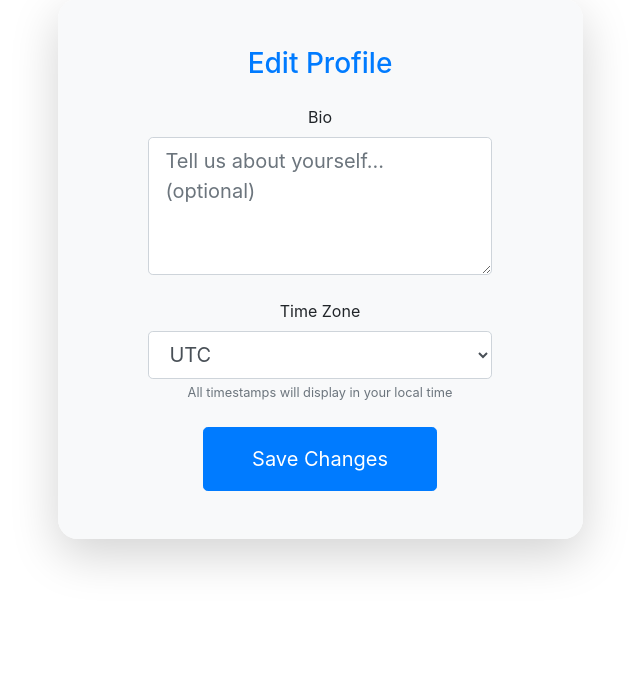
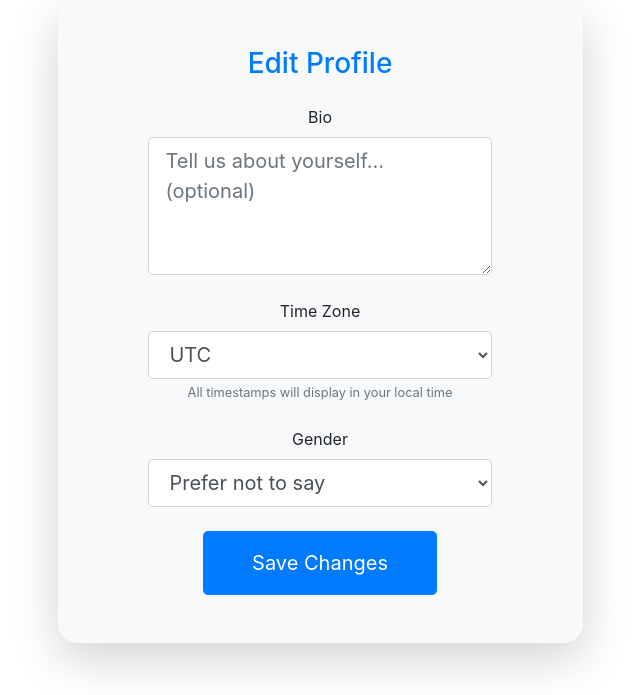
Before and after one commit to mahmudurrahman-beep/network, a Django app: page /edit-profile/ in a window 1280 px wide. Shown: the part 105-800 px from the top of the page, without its empty margins (320-960 px from the left). Run offline with Django 3.2, Linux system fonts and the light colour scheme; a user stored in the database is signed in; data comes from the database, SQL or seed files in the repository; some libraries are stand-ins or nearby versions.

Commit message:
Update edit_profile.html

```diff
--- a/network/templates/network/edit_profile.html
+++ b/network/templates/network/edit_profile.html
@@ -30,6 +30,17 @@
                                 <small class="text-muted">All timestamps will display in your local time</small>
                             </div>
 
+                            <!-- Gender Selection -->
+                            <div class="mb-4">
+                                <label for="gender" class="form-label fw-semibold fs-5">Gender</label>
+                                <select name="gender" class="form-control form-control-lg mx-auto" id="gender" style="max-width: 80%;">
+                                    <option value="">Prefer not to say</option>
+                                    <option value="M" {% if user.gender == 'M' %}selected{% endif %}>Male</option>
+                                    <option value="F" {% if user.gender == 'F' %}selected{% endif %}>Female</option>
+                                    <option value="O" {% if user.gender == 'O' %}selected{% endif %}>Other</option>
+                                </select>
+                            </div>
+
                             <button type="submit" class="btn btn-primary btn-lg px-5 py-3 fw-bold">
                                 Save Changes
                             </button>
```
